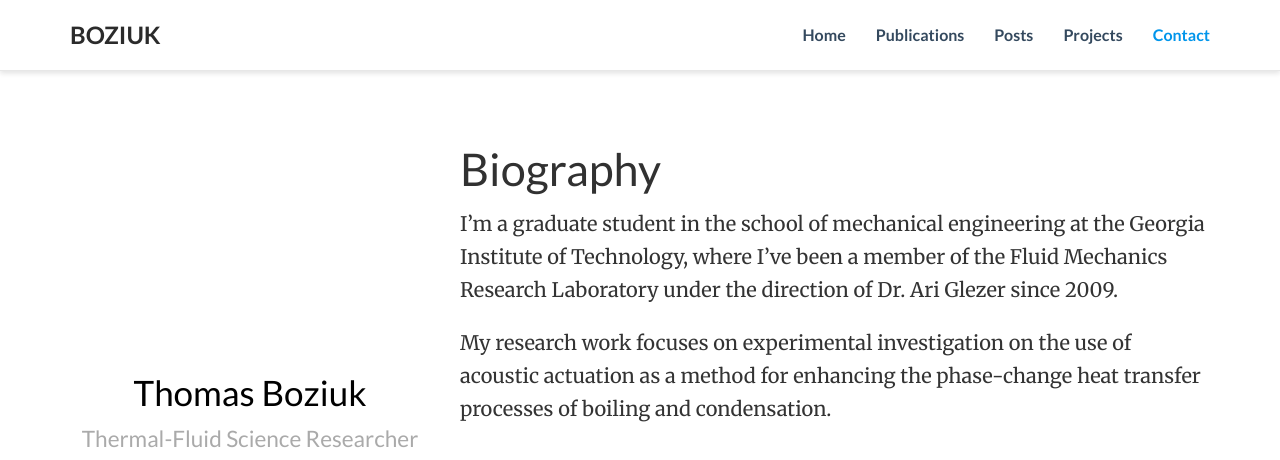
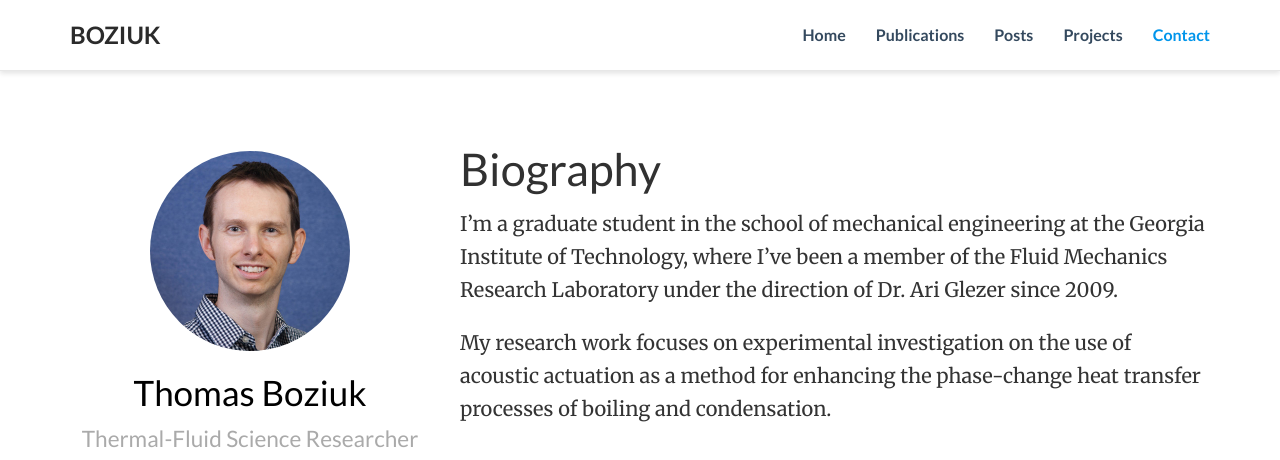
Before and after one commit to thomasboziuk/thomasboziuk.github.io, a plain HTML site: page index.html in a window 1280 px wide. Shown: the top 460 px of the page. Drawn offline with nearby package versions, Linux system fonts and the light colour scheme; files whose address does not match are found by name.

Commit message:
added portrait

```diff
--- a/index.html
+++ b/index.html
@@ -151,7 +151,7 @@
 
 
       <div class="portrait" itemprop="image"
-           style="background-image: url('/img/LinkedInPic.jpg');">
+           style="background-image: url('/img/portrait_scaled.jpg');">
       </div>
 
 
```
Also changed, not shown: img/Linked In Pic.jpg (added), img/LinkedInPic.jpg (added), img/portrait_scaled.jpg (added).
